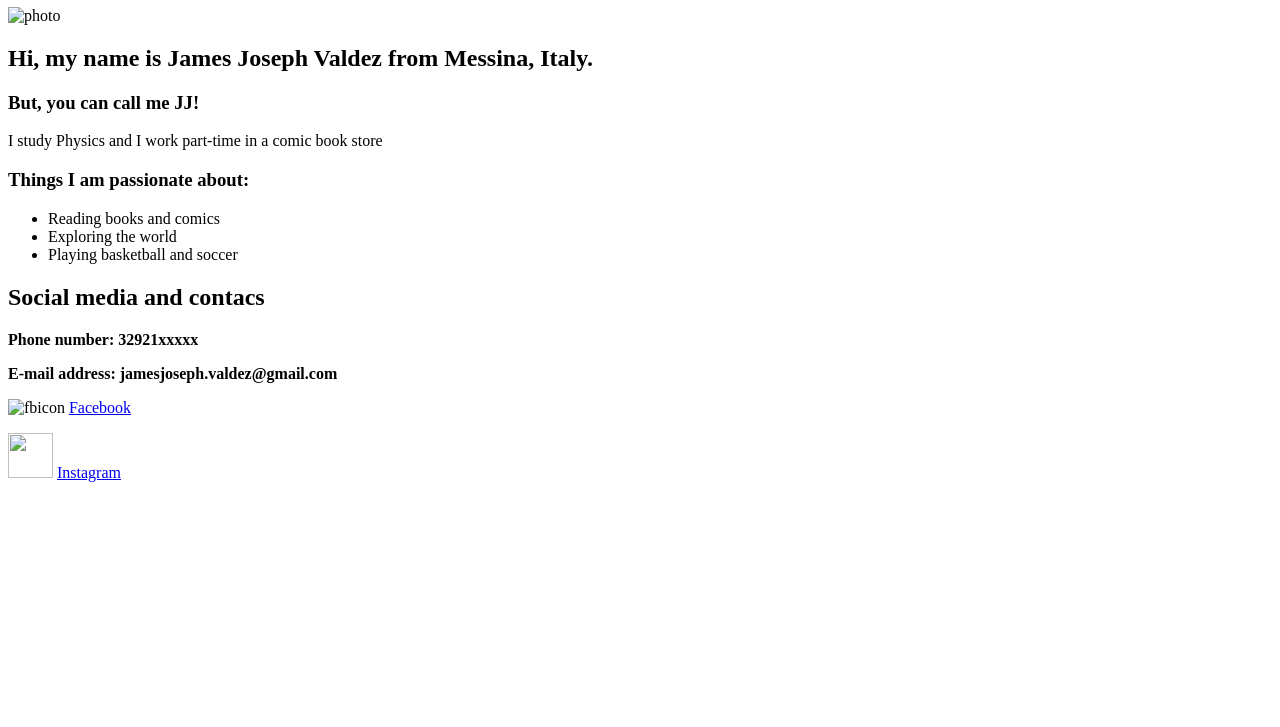
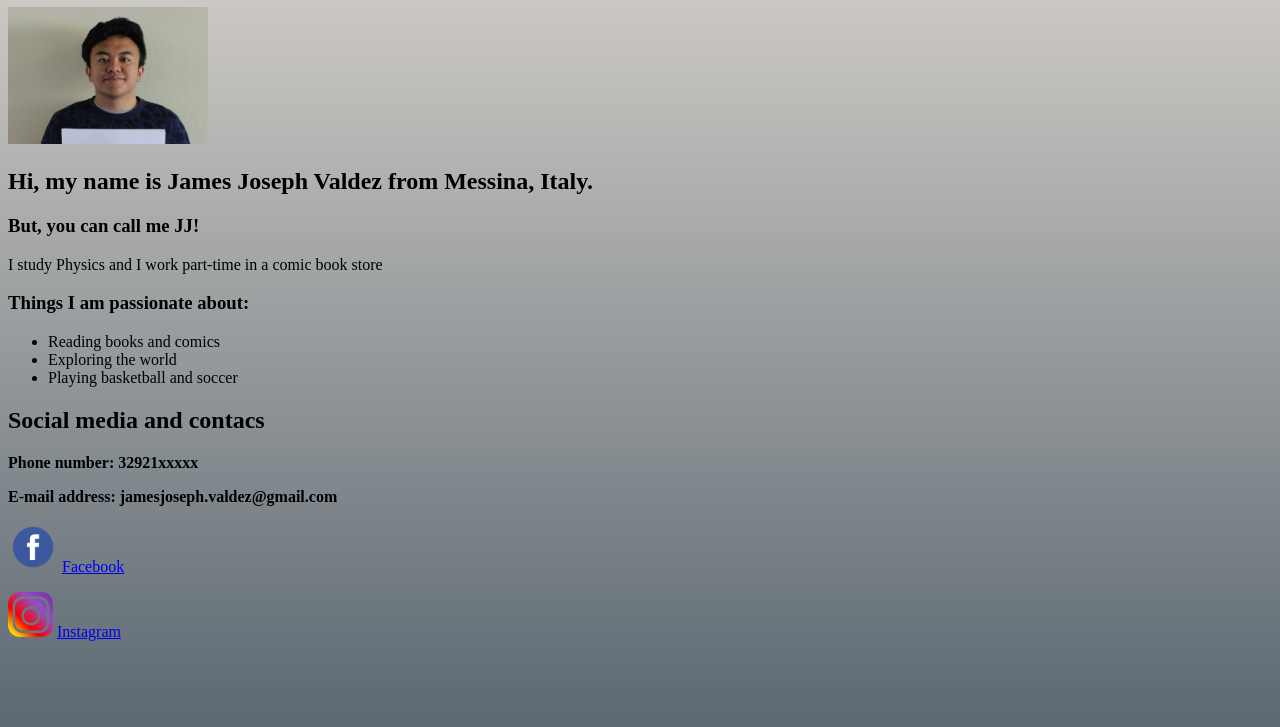
Before and after one commit to jvj93/Ignite, a plain HTML site: page index.html in a window 1280 px wide. Shown: the part 73-800 px from the top of the page. Drawn offline with Linux system fonts and the light colour scheme.

Commit message:
another one

```diff
--- a/index.html
+++ b/index.html
@@ -8,12 +8,12 @@
     <title>My Page</title>
 </head>
 
-<body style="background-image: url(Lizard.jpg);">
+<body style="background-image: url(img/Lizard.jpg);">
 
     <!-- <div style="background-image: url(Lizard.jpg);"> -->
         <div>
             <h1>Something about me</h1>
-            <img src="photo.png" alt="photo" style="width: 200px;"/>
+            <img src="img/photo.png" alt="photo" style="width: 200px;"/>
         </div>
 
         <div>
@@ -38,13 +38,13 @@
             <p style="font-weight: bold;">Phone number: 32921xxxxx</p>
             <p style="font-weight: bold;">E-mail address: jamesjoseph.valdez@gmail.com</p>
             <p>
-                <img src="fb.png" alt="fbicon" height="50px" width="50px" />
+                <img src="img/fb.png" alt="fbicon" height="50px" width="50px" />
                 <a href="https://www.facebook.com/jamesjoseph.valdez" target="blank"> Facebook</a>
 
             </p>
 
             <p>
-                <img src="ig.jpg" height="45px" width="45px" />
+                <img src="img/ig.jpg" height="45px" width="45px" />
                 <a href="https://www.instagram.com/joecarlos10/?hl=it" target="blan"> Instagram</a>
             </p>
         </div>
```
